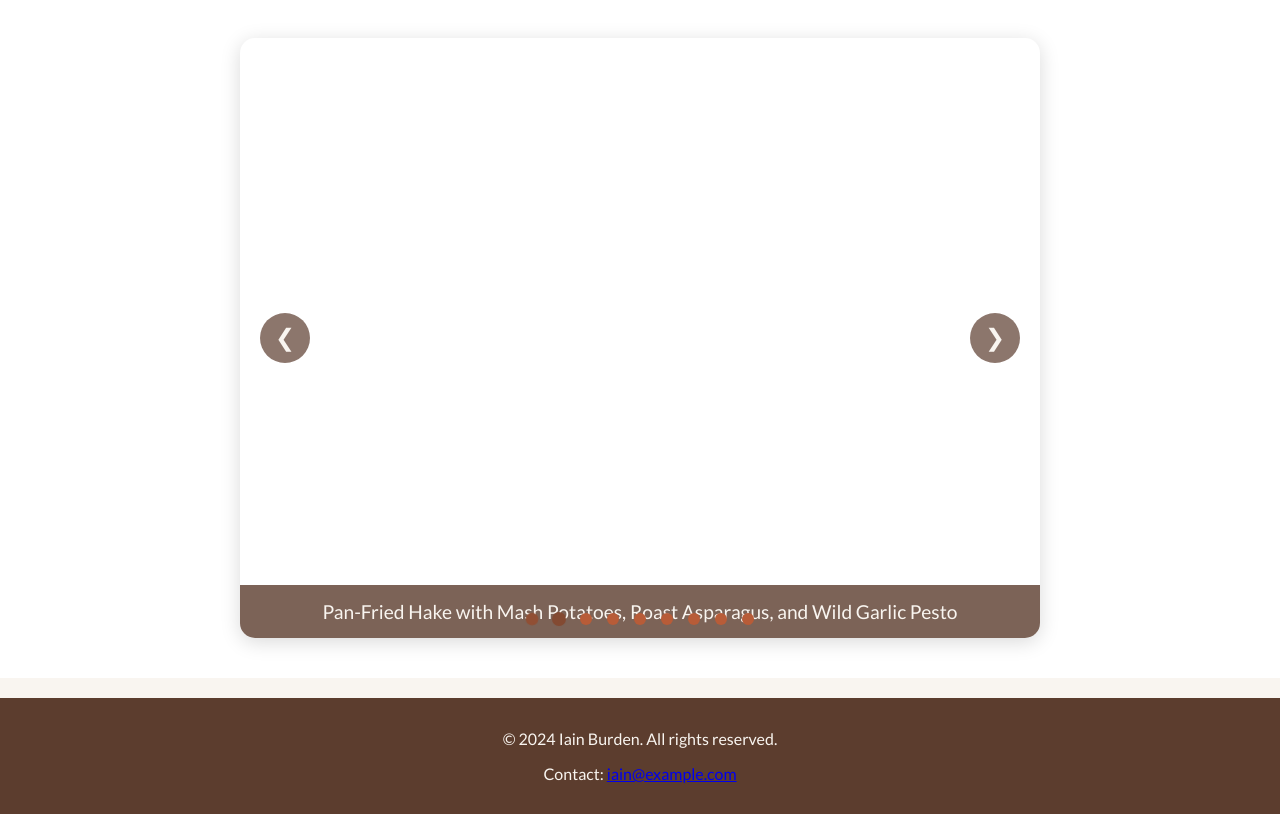
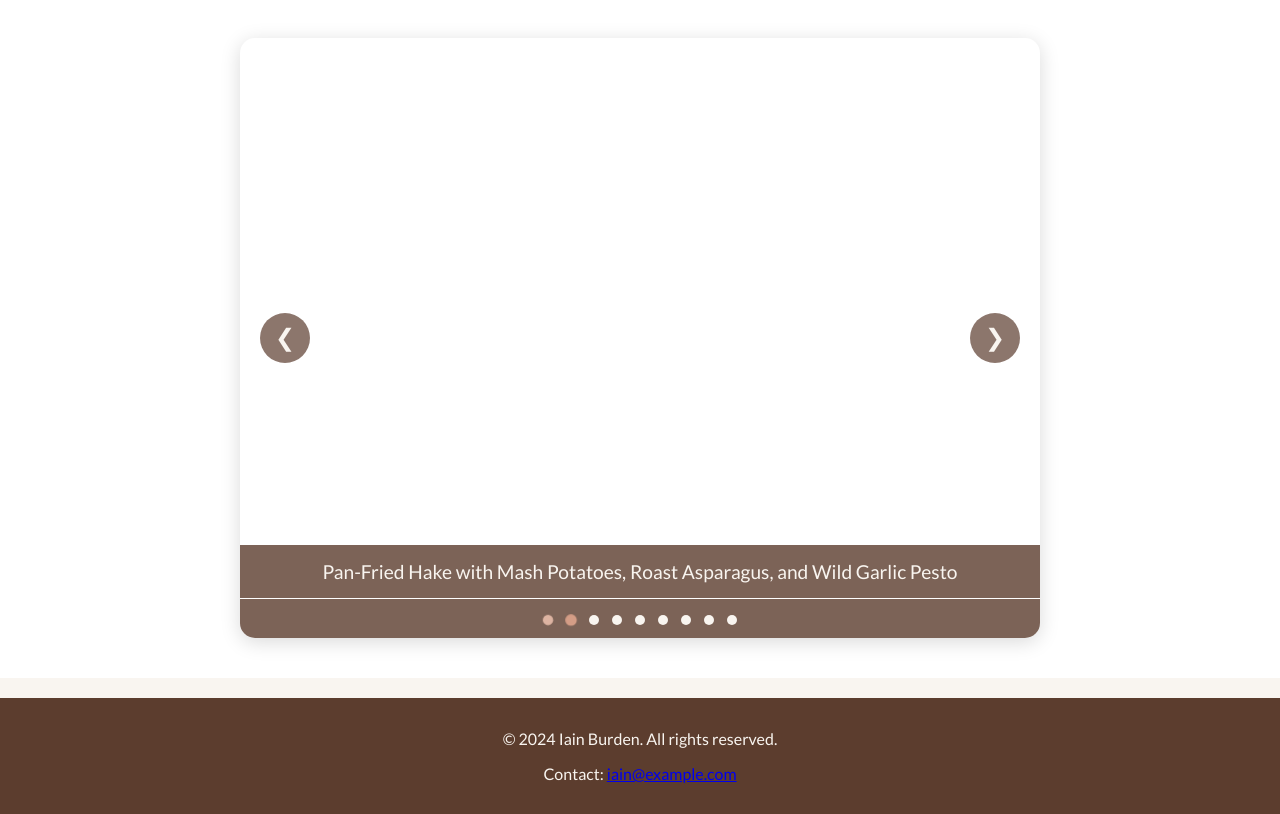
Before and after one commit to Slaeg/Iain_Burden_Food, a plain HTML site: page index.html in a window 1280 px wide. Shown: the part 95-909 px from the top of the page. Drawn offline with nearby package versions, Linux system fonts and the light colour scheme.

Commit message:
-fixed issue where indicators were on top of captions

```diff
--- a/style.css
+++ b/style.css
@@ -83,7 +83,7 @@ header h1 {
     font-size: 1.2em;
     text-align: center;
     position: absolute;
-    bottom: 0;
+    bottom: 40px; /* Adjust this value based on the height of your indicators */
     left: 0;
     right: 0;
 }
@@ -125,26 +125,28 @@ header h1 {
 /* Carousel indicators */
 .carousel-indicators {
     text-align: center;
-    margin-top: 15px;
+    padding: 10px 0;
+    background-color: rgba(92, 61, 46, 0.8); /* Match the caption background */
     position: absolute;
-    bottom: 10px;
+    bottom: 0;
     left: 0;
     right: 0;
+    z-index: 2;
 }
 
 .indicator {
     display: inline-block;
-    width: 12px;
-    height: 12px;
-    margin: 0 6px;
-    background-color: #b85c38;
+    width: 10px;
+    height: 10px;
+    margin: 0 5px;
+    background-color: #f9f5f0;
     border-radius: 50%;
     cursor: pointer;
     transition: background-color 0.3s ease, transform 0.2s ease;
 }
 
 .indicator.active {
-    background-color: #5c3d2e;
+    background-color: #b85c38;
     transform: scale(1.2);
 }
 
```
